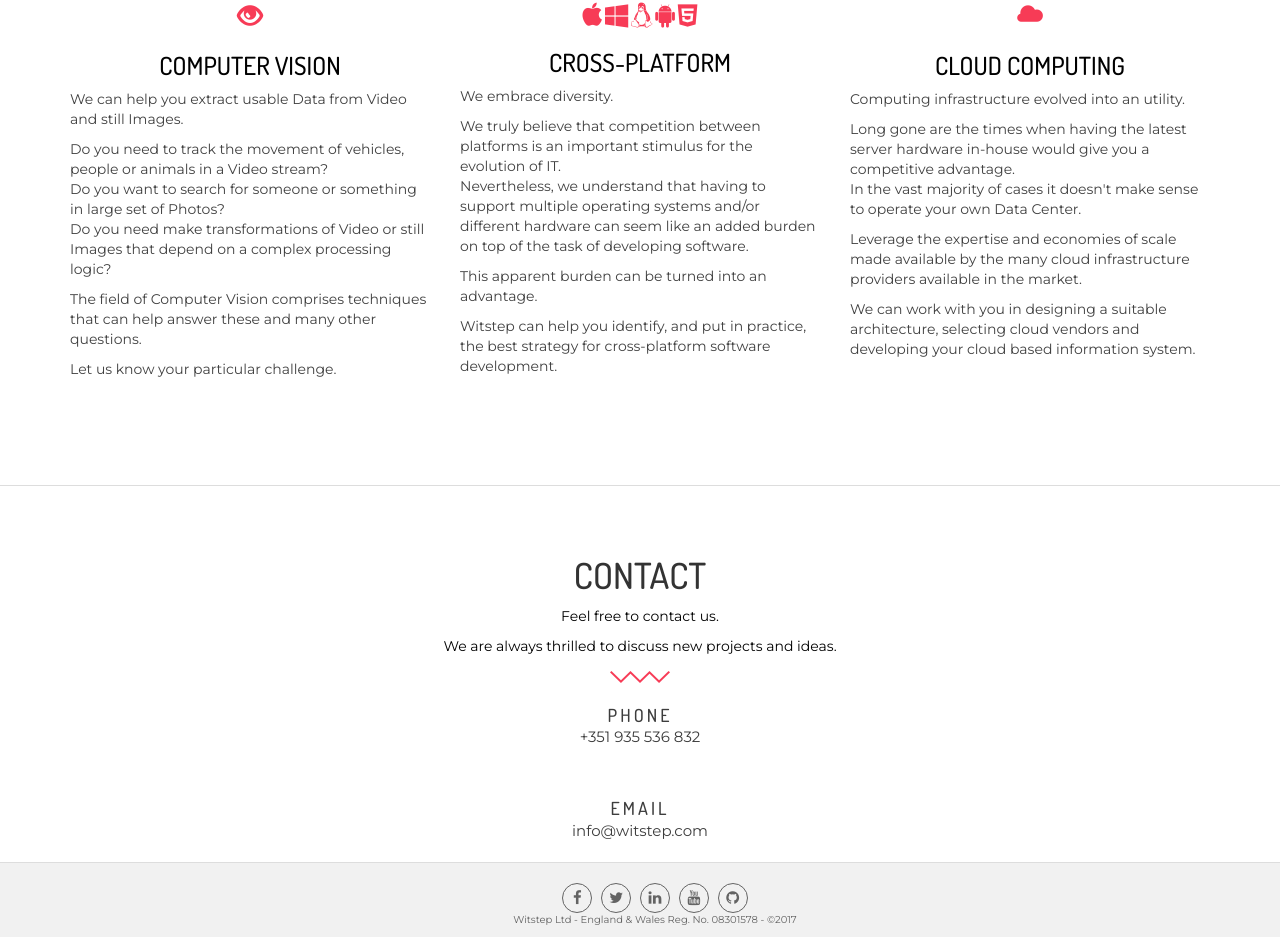
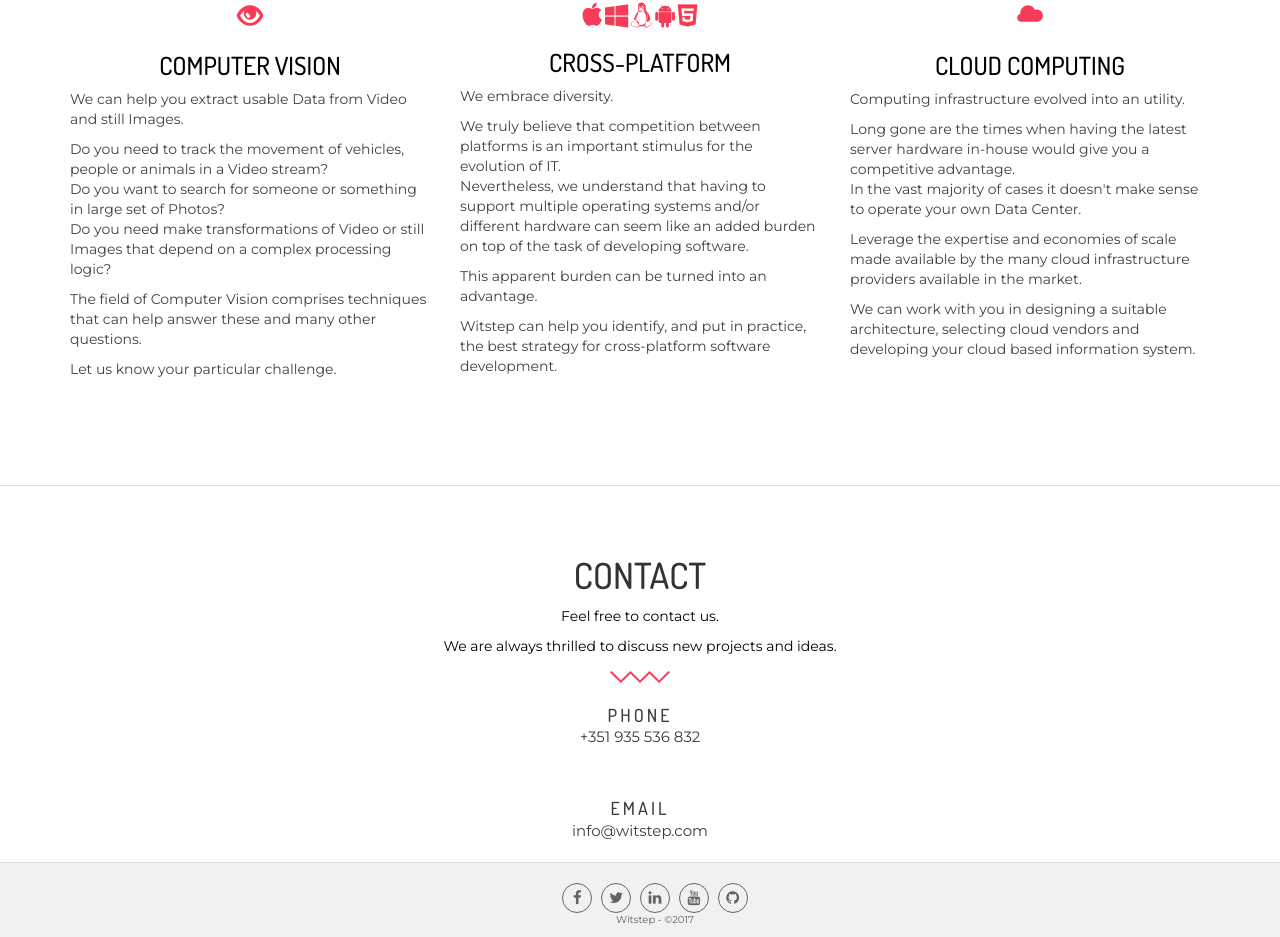
Before and after one commit to witstep/witstep.github.io, a plain HTML site: page index.html in a window 1280 px wide. Shown: the part 777-1714 px from the top of the page. Drawn offline with nearby package versions, Linux system fonts and the light colour scheme.

Commit message:
Update index.html
Removed company registration number

```diff
--- a/index.html
+++ b/index.html
@@ -234,7 +234,7 @@
             <div class="row">
                 <div class="col-md-12 text-center">
                     <div class="copyright_text wow fadeInUp animated">
-                        <p>Witstep Ltd - England & Wales Reg. No. 08301578 - &copy;2017</p>
+                        <p>Witstep - &copy;2017</p>
                     </div>
                 </div>
             </div>
```
